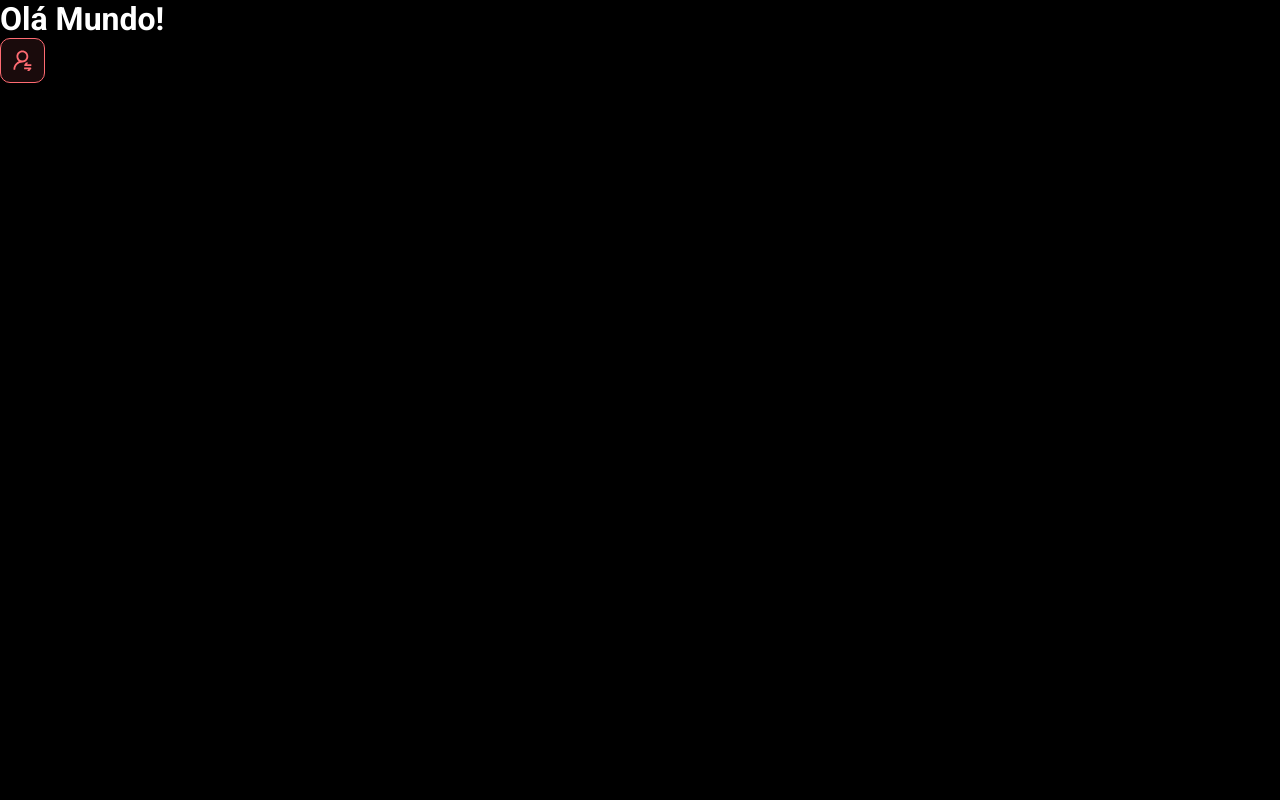
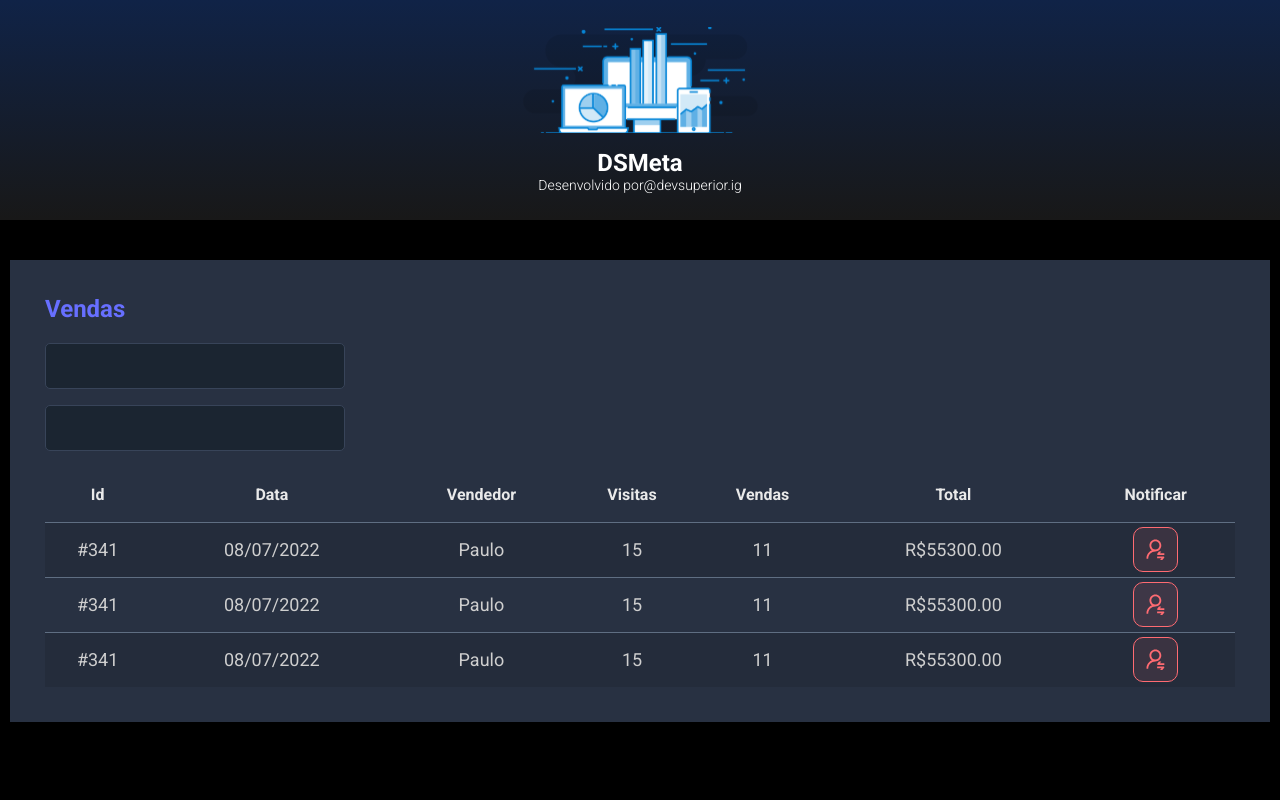
Before and after one commit to Askanin/dsmeta, a React (Vite) app in the folder frontend/: page / in a window 1280 px wide. Shown: the top 800 px of the page. Built offline with nearby package versions, Linux system fonts and the light colour scheme.

Commit message:
Other components

```diff
--- a/frontend/src/App.tsx
+++ b/frontend/src/App.tsx
@@ -1,8 +1,18 @@
 import NotificationButton from "./components/NotificationButton";
+import Header from "./components/Header";
+import SalesCard from "./components/SalesCard";
 
 function App() {
   return (
     <>
+      <Header />
+      <main>
+        <section id="sales">
+          <div className="dsmeta-container">
+            <SalesCard />
+          </div>
+        </section>
+      </main>
       <h1>Olá Mundo!</h1>
       <NotificationButton />
     </>
--- /dev/null
+++ b/frontend/src/components/Header/index.tsx
@@ -0,0 +1,17 @@
+import logo from '../../assets/img/logo.svg'
+function Header() {
+  return (
+    <header>
+        <div className="dsmeta-logo-container">
+            <img src={logo} alt="DSMeta" />
+            <h1>DSMeta</h1>
+            <p>Desenvolvido por
+
+                <a href="http://www.google.com">@devsuperior.ig</a>
+            </p>
+        </div>
+    </header>
+  );
+}
+
+export default Header;
--- /dev/null
+++ b/frontend/src/components/SalesCard/index.tsx
@@ -0,0 +1,77 @@
+import NotificationButton from "../NotificationButton";
+
+function SalesCard() {
+  return (
+    <div className="dsmeta-card">
+      <h2 className="dsmeta-sales-title">Vendas</h2>
+      <div>
+        <div className="dsmeta-form-control-container">
+          <input className="dsmeta-form-control" type="text" />
+        </div>
+        <div className="dsmeta-form-control-container">
+          <input className="dsmeta-form-control" type="text" />
+        </div>
+      </div>
+
+      <div>
+        <table className="dsmeta-sales-table">
+          <thead>
+            <tr>
+              <th className="show992">Id</th>
+              <th className="show576">Data</th>
+              <th>Vendedor</th>
+              <th className="show992">Visitas</th>
+              <th className="show992">Vendas</th>
+              <th>Total</th>
+              <th>Notificar</th>
+            </tr>
+          </thead>
+
+          <tbody>
+            <tr>
+              <td className="show992">#341</td>
+              <td className="show576">08/07/2022</td>
+              <td>Paulo</td>
+              <td className="show992">15</td>
+              <td className="show992">11</td>
+              <td>R$55300.00</td>
+              <td>
+                <div className="dsmeta-red-btn-container">
+                  <NotificationButton />
+                </div>
+              </td>
+            </tr>
+            <tr>
+              <td className="show992">#341</td>
+              <td className="show576">08/07/2022</td>
+              <td>Paulo</td>
+              <td className="show992">15</td>
+              <td className="show992">11</td>
+              <td>R$55300.00</td>
+              <td>
+                <div className="dsmeta-red-btn-container">
+                  <NotificationButton />
+                </div>
+              </td>
+            </tr>
+            <tr>
+              <td className="show992">#341</td>
+              <td className="show576">08/07/2022</td>
+              <td>Paulo</td>
+              <td className="show992">15</td>
+              <td className="show992">11</td>
+              <td>R$55300.00</td>
+              <td>
+                <div className="dsmeta-red-btn-container">
+                  <NotificationButton />
+                </div>
+              </td>
+            </tr>
+          </tbody>
+        </table>
+      </div>
+    </div>
+  );
+}
+
+export default SalesCard;
```
Also changed, not shown: frontend/src/assets/img/logo.svg (added).
